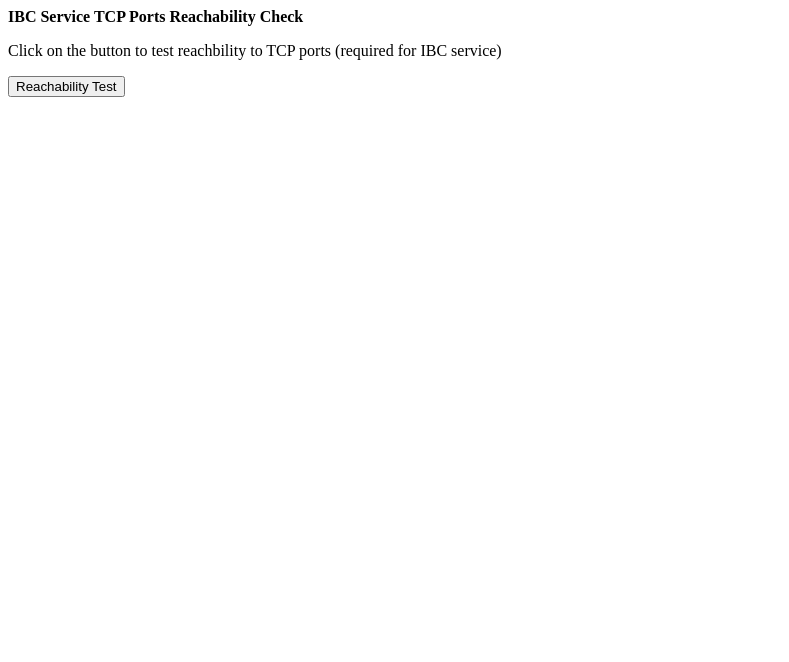
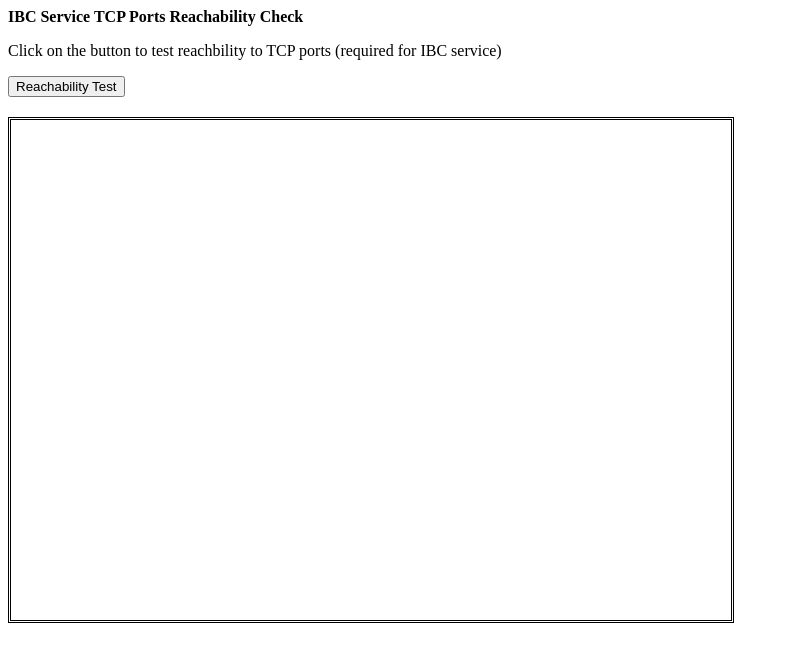
Before and after one commit to nguyt1/nguyt1.github.io, a plain HTML site: page index.html in a window 1280 px wide. Shown: the whole page, without its empty margins (0-789 px from the left). Drawn offline with nearby package versions, Linux system fonts and the light colour scheme.

Commit message:
Update index.html

```diff
--- a/index.html
+++ b/index.html
@@ -7,7 +7,7 @@
   <script src="script.js" type="text/javascript"></script>
   <style>
 
-   #update
+   #log
     {
         overflow:auto;
         width:720px;
```
